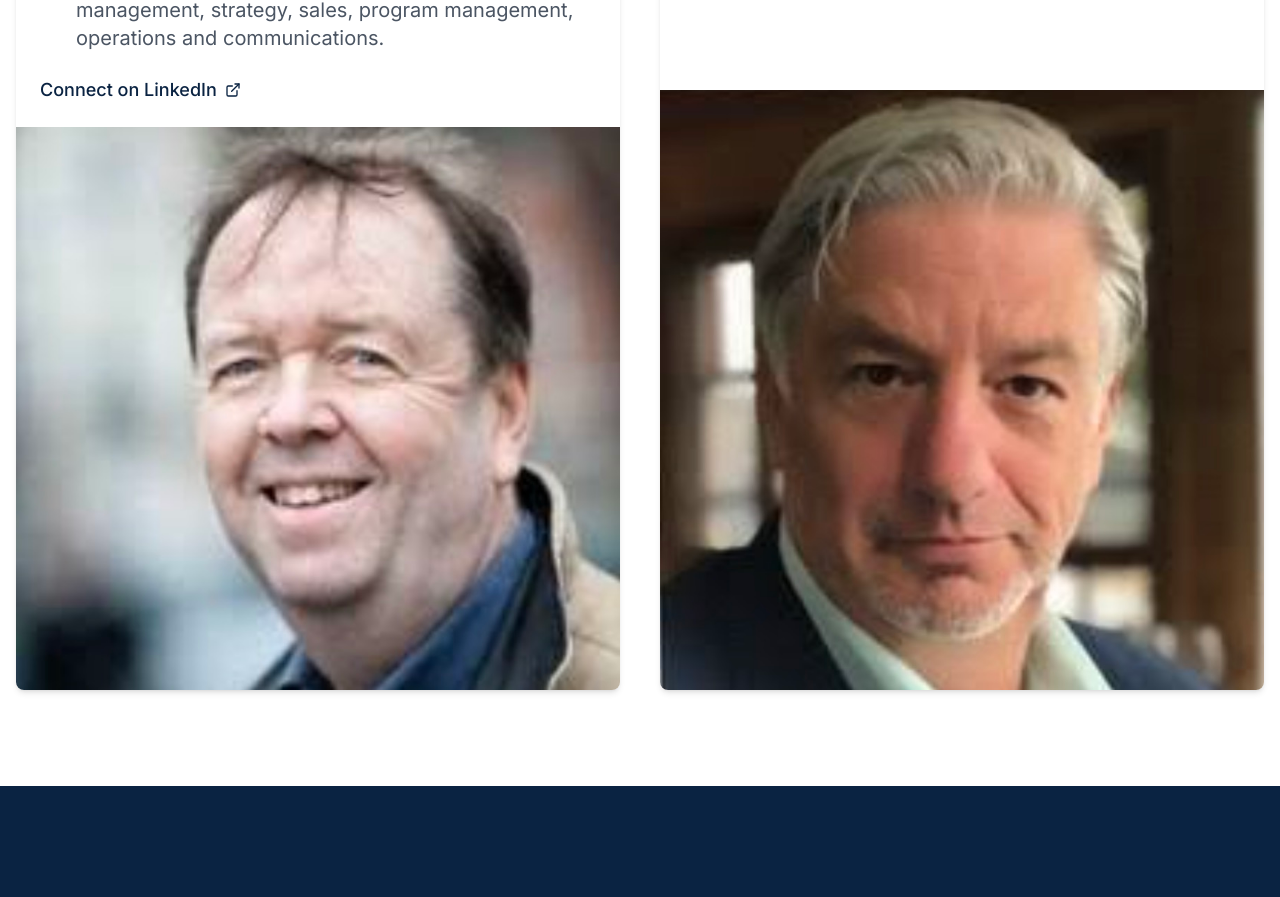
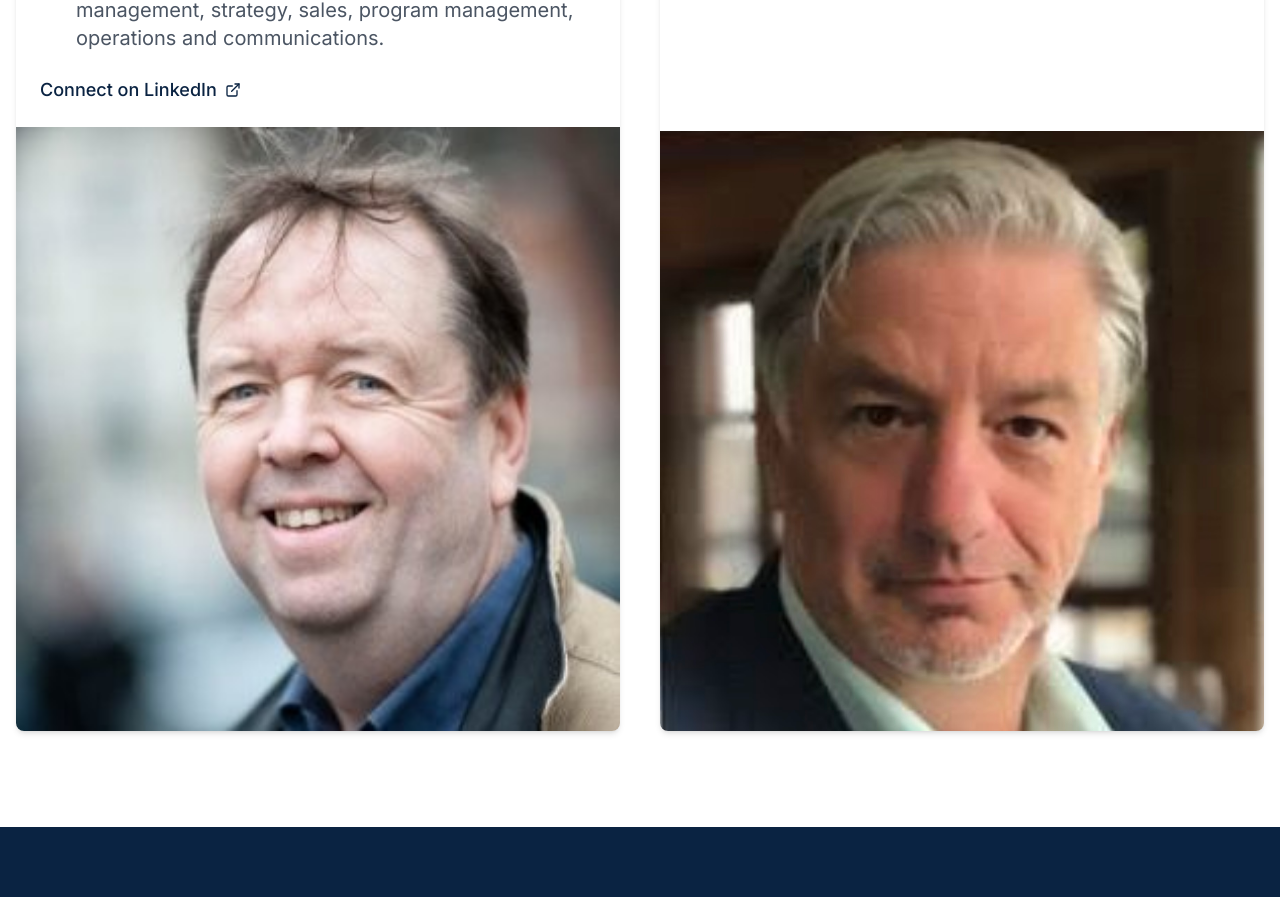
Before and after one commit to xadcampaign/trdwnd-connect, a React (Vite) app: page /about in a window 1280 px wide. Shown: the part 3060-3957 px from the top of the page. Built offline with nearby package versions, Linux system fonts and the light colour scheme.

Commit message:
Fix: Update Eric Dauchy's profile
Replaced the image of Eric Dauchy and updated his LinkedIn link.

```diff
--- a/src/pages/AboutPage.tsx
+++ b/src/pages/AboutPage.tsx
@@ -1,3 +1,4 @@
+
 import Hero from "@/components/Hero";
 import Section from "@/components/Section";
 import { ExternalLink } from "lucide-react";
@@ -145,7 +146,7 @@ const AboutPage = () => {
               </div>
               <div className="mt-6">
                 <a
-                  href="https://linkedin.com"
+                  href="https://www.linkedin.com/in/ericdauchy/"
                   target="_blank"
                   rel="noopener noreferrer"
                   className="text-trdwnd-navy hover:text-trdwnd-darkblue font-medium inline-flex items-center"
@@ -157,7 +158,7 @@ const AboutPage = () => {
             </div>
             <div className="mt-auto">
               <img
-                src="/lovable-uploads/80909d8f-6f03-46f7-a4dc-702d151474b4.png"
+                src="/lovable-uploads/21e2fefa-5229-43b8-9fe9-3c76cac4a51e.png"
                 alt="Eric Dauchy"
                 className="w-full h-auto"
               />
```
Also changed, not shown: public/lovable-uploads/21e2fefa-5229-43b8-9fe9-3c76cac4a51e.png (added).
